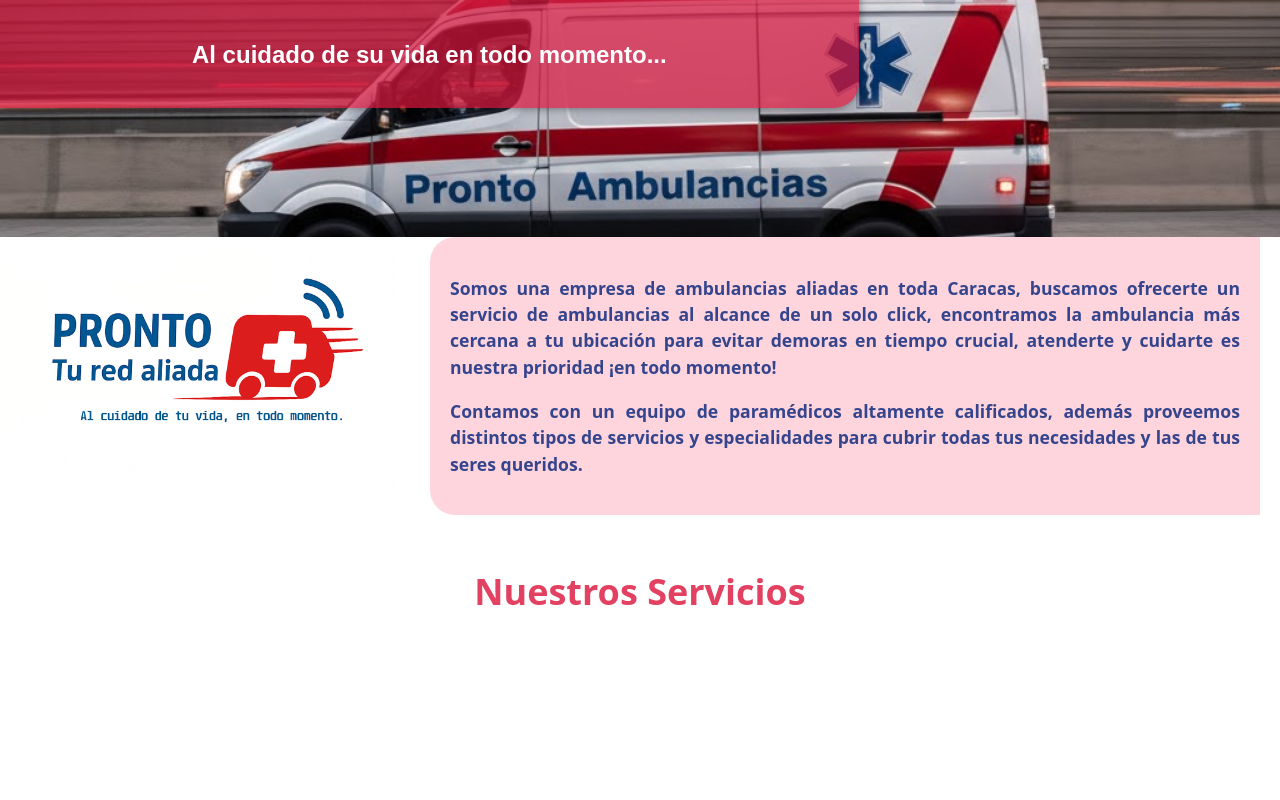
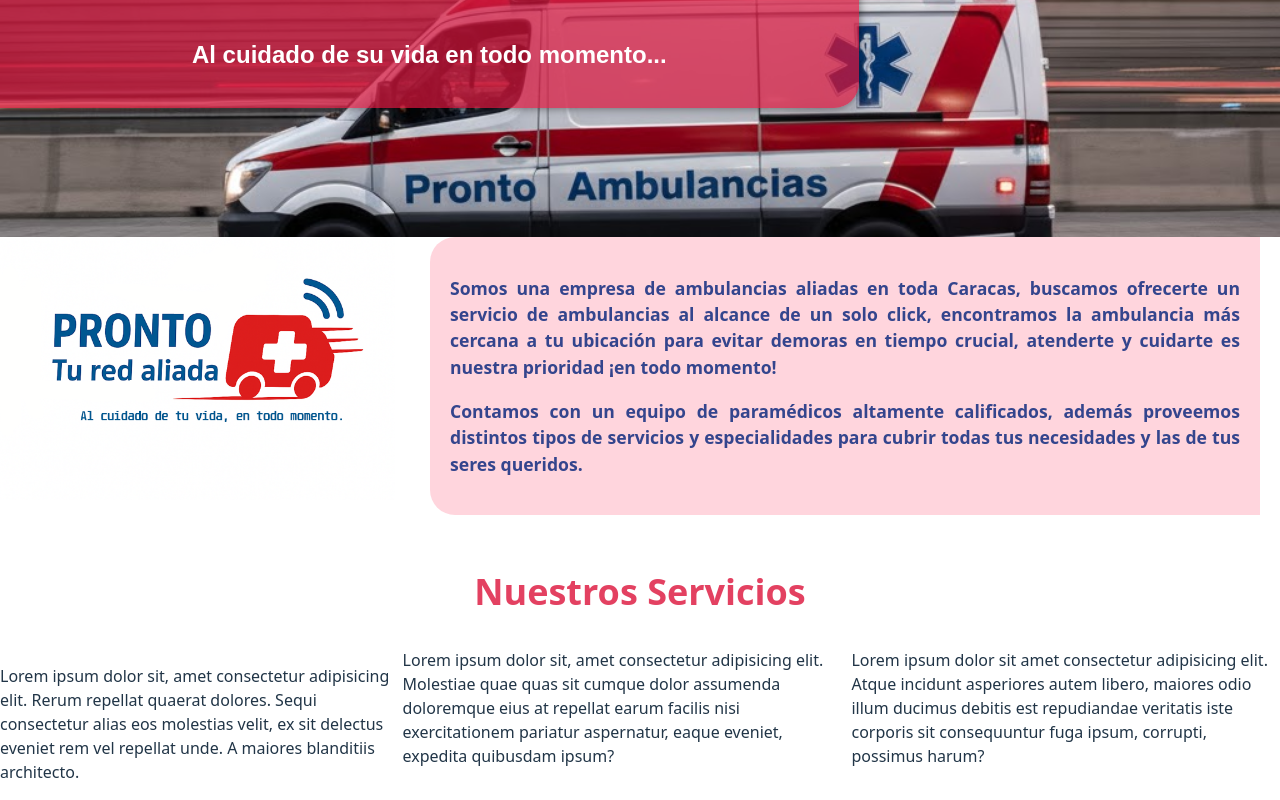
Before and after one commit to melaniem21/webprontoamb, a React (Vite) app: page / in a window 1280 px wide. Shown: the part 208-1008 px from the top of the page. Before the commit the page ends 865 px from the top, so only its background shows below. Built offline with nearby package versions, Linux system fonts and the light colour scheme.

Commit message:
emp servicios

```diff
--- a/src/App.css
+++ b/src/App.css
@@ -75,3 +75,8 @@
   font-weight: bold;
   margin-top: 40px;
 }
+
+.columservicios{
+  display:flex;
+  gap:10px;
+}
--- a/src/App.jsx
+++ b/src/App.jsx
@@ -45,6 +45,18 @@ function App() {
       <div className="servicios">
        <h2>Nuestros Servicios</h2>
       </div>
+      <div className='columservicios'>
+        <div>
+          <p>Lorem ipsum dolor sit, amet consectetur adipisicing elit. Rerum repellat quaerat dolores. Sequi consectetur alias eos molestias velit, ex sit delectus eveniet rem vel repellat unde. A maiores blanditiis architecto.</p>
+        </div>
+        <div>
+          Lorem ipsum dolor sit, amet consectetur adipisicing elit. Molestiae quae quas sit cumque dolor assumenda doloremque eius at repellat earum facilis nisi exercitationem pariatur aspernatur, eaque eveniet, expedita quibusdam ipsum?
+        </div>
+        <div>
+          Lorem ipsum dolor sit amet consectetur adipisicing elit. Atque incidunt asperiores autem libero, maiores odio illum ducimus debitis est repudiandae veritatis iste corporis sit consequuntur fuga ipsum, corrupti, possimus harum?
+        </div>
+
+      </div>
 
 
       <div>
```
